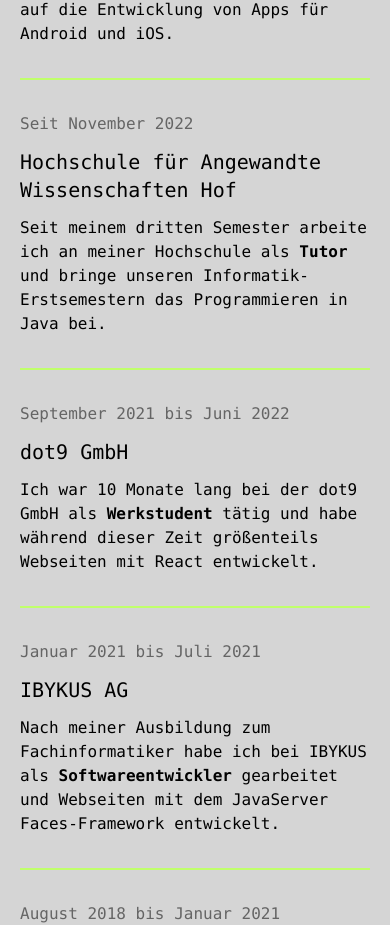
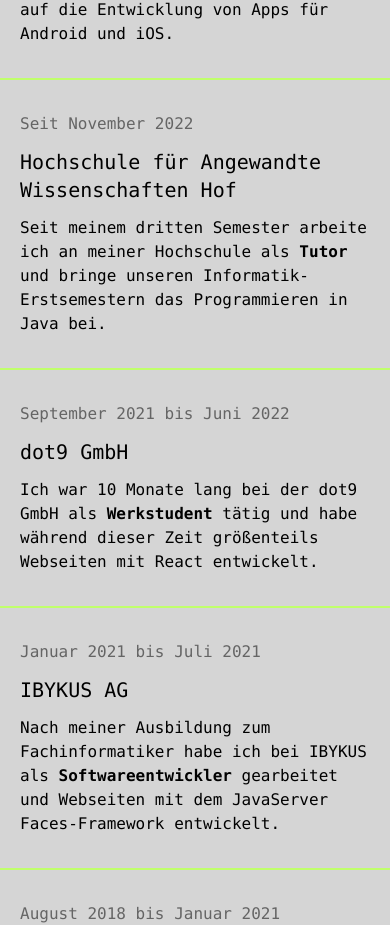
Before and after one commit to tim-w97/MyProfilePage, a React (Create React App) app: page /lebenslauf in a window 390 px wide. Shown: the part 250-1175 px from the top of the page. Built offline with nearby package versions, Linux system fonts and the light colour scheme.

Commit message:
adjsuted cv

```diff
--- a/src/pages/CVPage.js
+++ b/src/pages/CVPage.js
@@ -1,5 +1,6 @@
 import { useEffect } from "react";
 import { Link } from "react-router-dom";
+import Divider from "../widgets/Divider";
 import Back from "../widgets/icons/Back";
 
 function CVPage() {
@@ -18,9 +19,11 @@ function CVPage() {
             <span className="font-bold">Mobile Computing</span> im Bachelor und
             spezialisiere mich auf die Entwicklung von Apps für Android und iOS.
           </p>
+        </div>
 
-          <div className="bg-tim-green h-0.5 my-8"></div>
+        <Divider />
 
+        <div className="mx-5 md:mx-0">
           <p className="text-tim-gray">Seit November 2022</p>
           <p className="text-xl my-3">
             Hochschule für Angewandte Wissenschaften Hof
@@ -30,9 +33,11 @@ function CVPage() {
             <span className="font-bold">Tutor</span> und bringe unseren
             Informatik-Erstsemestern das Programmieren in Java bei.
           </p>
+        </div>
 
-          <div className="bg-tim-green h-0.5 my-8"></div>
+        <Divider />
 
+        <div className="mx-5 md:mx-0">
           <p className="text-tim-gray">September 2021 bis Juni 2022</p>
           <p className="text-xl my-3">dot9 GmbH</p>
           <p>
@@ -40,9 +45,11 @@ function CVPage() {
             <span className="font-bold">Werkstudent</span> tätig und habe
             während dieser Zeit größenteils Webseiten mit React entwickelt.
           </p>
+        </div>
 
-          <div className="bg-tim-green h-0.5 my-8"></div>
+        <Divider />
 
+        <div className="mx-5 md:mx-0">
           <p className="text-tim-gray">Januar 2021 bis Juli 2021</p>
           <p className="text-xl my-3">IBYKUS AG</p>
           <p>
@@ -50,12 +57,14 @@ function CVPage() {
             <span className="font-bold">Softwareentwickler</span> gearbeitet und
             Webseiten mit dem JavaServer Faces-Framework entwickelt.
           </p>
+        </div>
 
-          <div className="bg-tim-green h-0.5 my-8"></div>
+        <Divider />
 
+        <div className="mx-5 md:mx-0">
           <p className="text-tim-gray">August 2018 bis Januar 2021</p>
           <p className="text-xl my-3">IBYKUS AG</p>
-          <p className="mb-6">
+          <p className="mb-8">
             Bei der IBYKUS AG habe ich meine Ausbildung zum{" "}
             <span className="font-bold">
               Fachinformatiker für Anwendungsentwicklung
--- /dev/null
+++ b/src/widgets/Divider.js
@@ -0,0 +1,5 @@
+function Divider() {
+  return <div className="bg-tim-green h-0.5 my-8"></div>;
+}
+
+export default Divider;
```
